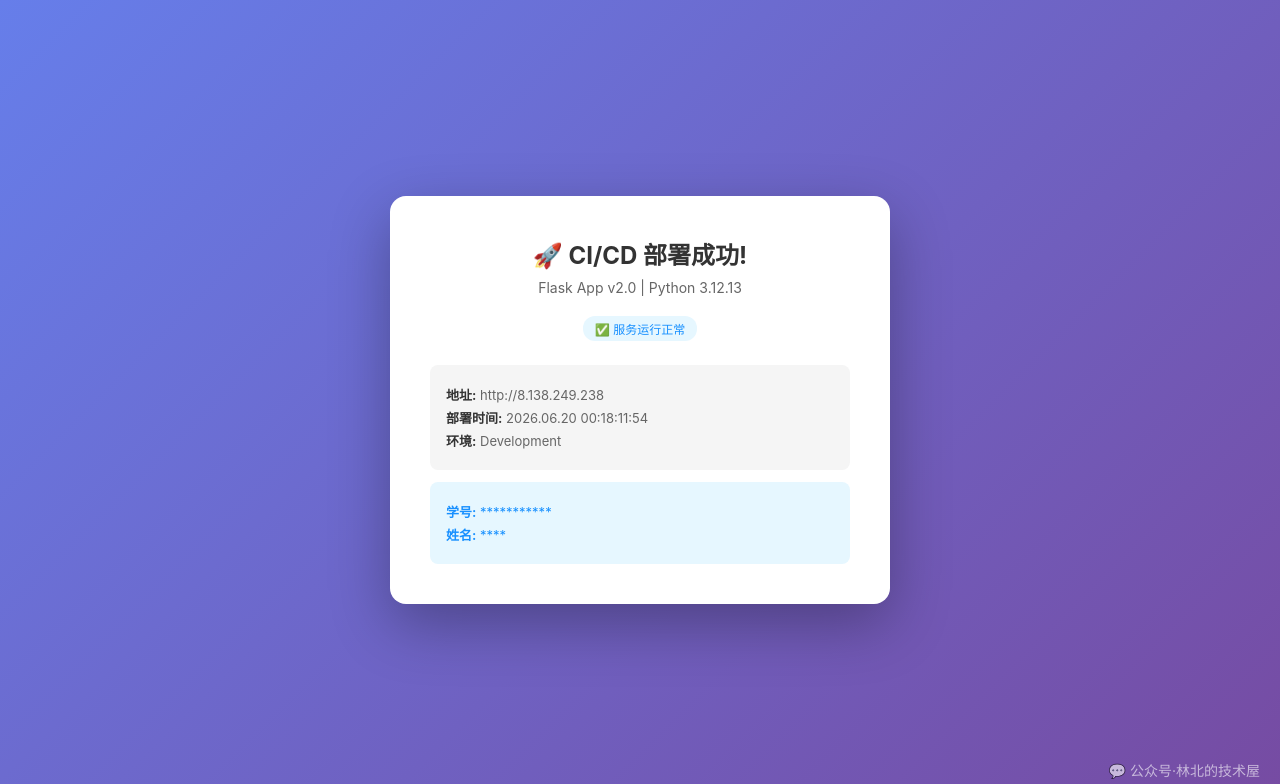
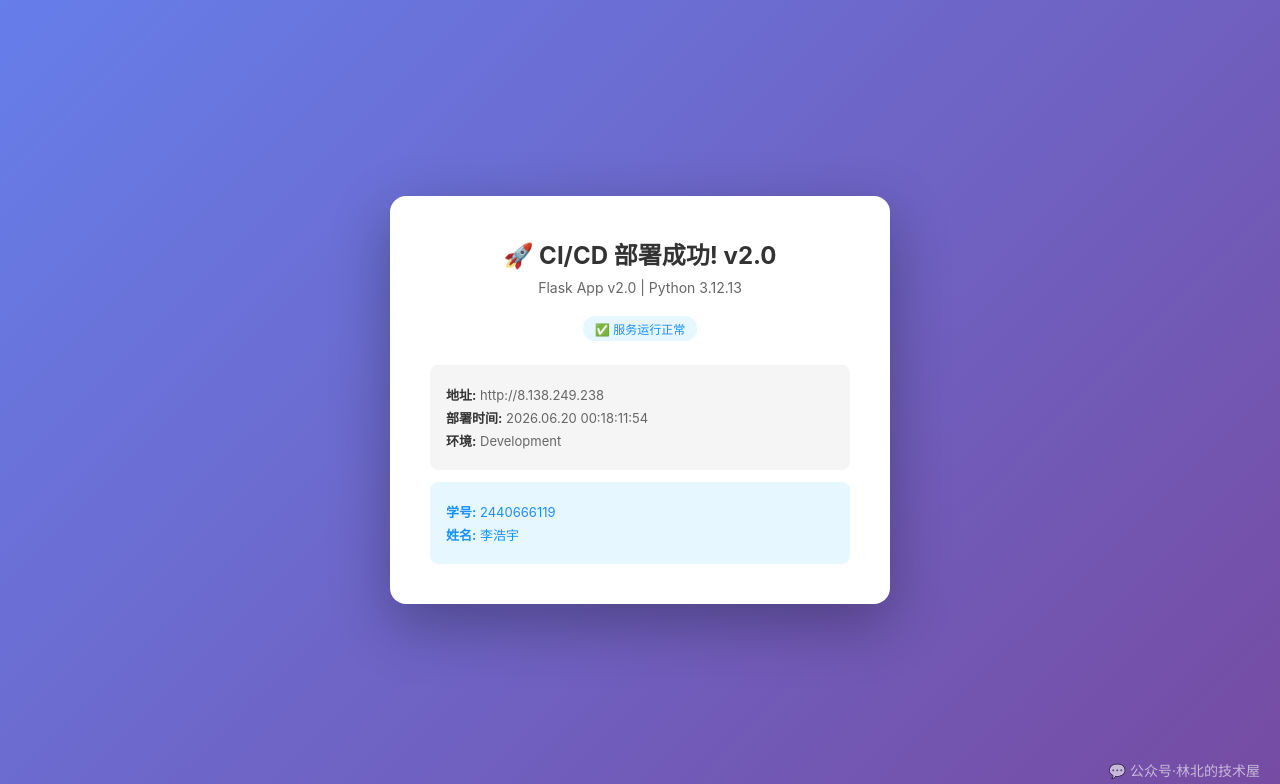
Before and after one commit to Andrew-alt-lhy/Lhy, a Flask app: page / in a window 1280 px wide. Shown: the top 784 px of the page. Run offline with Flask 3, Linux system fonts and the light colour scheme.

Commit message:
更新页面内容 v2.0

```diff
--- a/templates/index.html
+++ b/templates/index.html
@@ -98,7 +98,7 @@
 </head>
 <body>
     <div class="card">
-        <div class="title">🚀 CI/CD 部署成功!</div>
+        <div class="title">🚀 CI/CD 部署成功! v2.0</div>
         <div class="subtitle">Flask App v2.0 | Python 3.12.13</div>
         <div class="badge">✅ 服务运行正常</div>
 
@@ -109,8 +109,8 @@
         </div>
 
         <div class="env-box">
-            <p><strong>学号:</strong> ***********</p>
-            <p><strong>姓名:</strong> ****</p>
+            <p><strong>学号:</strong> 2440666119</p>
+            <p><strong>姓名:</strong> 李浩宇</p>
         </div>
     </div>
 
```
